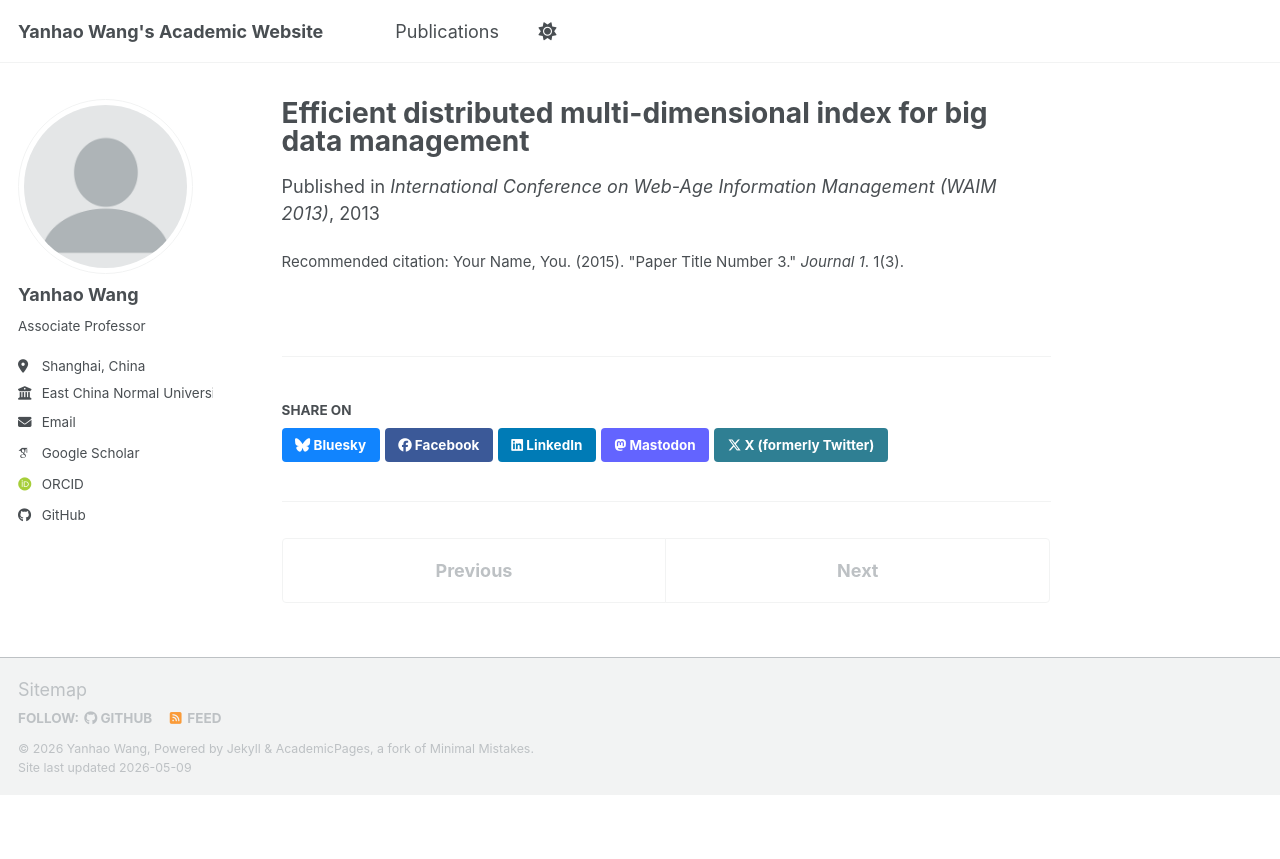
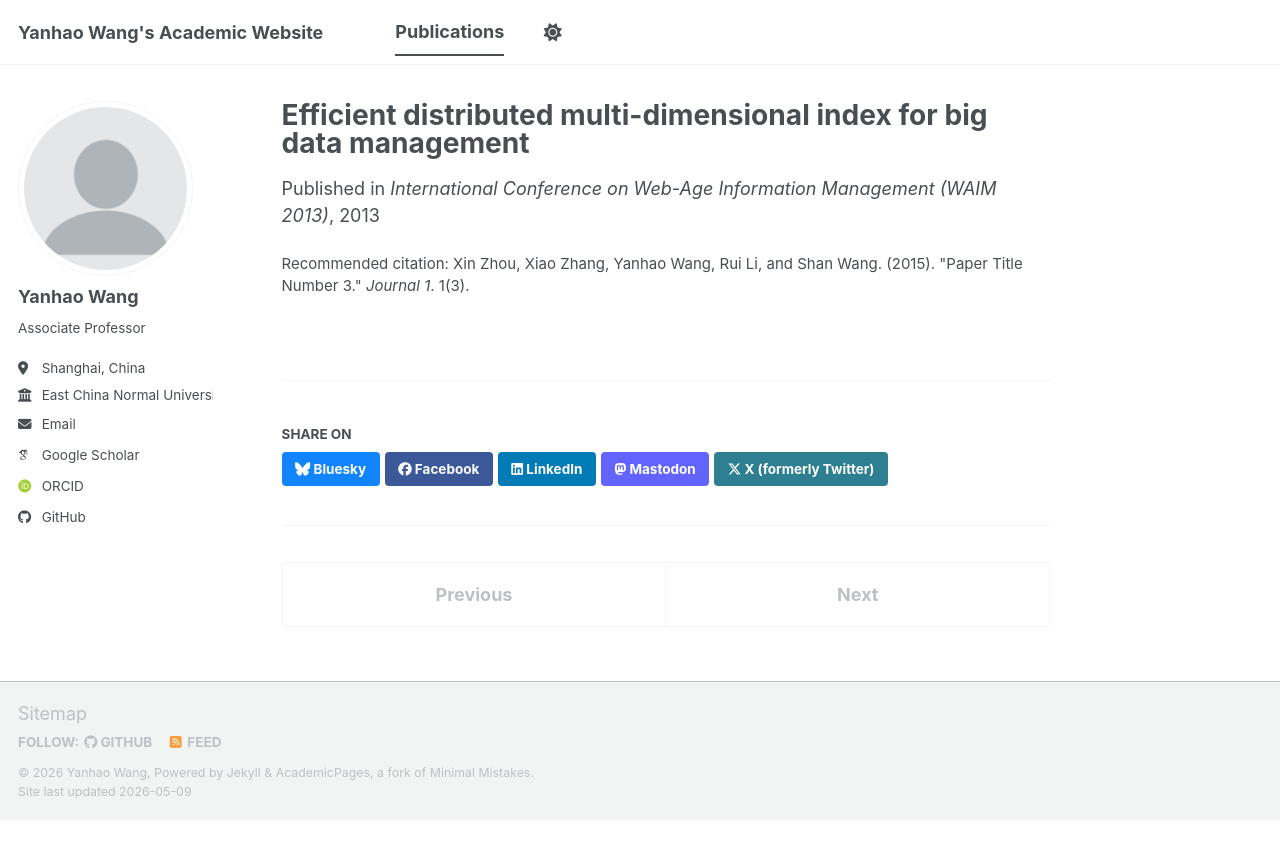
Before and after one commit to yhwang1990/yhwang1990.github.io, a Jekyll site: the page built from _publications/2013-WAIM.md, in a window 1280 px wide. Shown: the top 859 px of the page. Built offline with Jekyll 4.4.1, drawn with Linux system fonts in a browser that asks for light colours; some web fonts are replaced; a script bundle is joined from its source files by our own code; library files that are not in the unit come from our copies.

Commit message:
Update 2013-WAIM.md

```diff
--- a/_publications/2013-WAIM.md
+++ b/_publications/2013-WAIM.md
@@ -2,8 +2,7 @@
 title: "Efficient distributed multi-dimensional index for big data management"
 collection: publications
 category: conferences
-permalink: /publication/2013-WAIM
 date: 2013-06-01
 venue: 'International Conference on Web-Age Information Management (WAIM 2013)'
-citation: 'Your Name, You. (2015). &quot;Paper Title Number 3.&quot; <i>Journal 1</i>. 1(3).'
+citation: 'Xin Zhou, Xiao Zhang, Yanhao Wang, Rui Li, and Shan Wang. (2015). &quot;Paper Title Number 3.&quot; <i>Journal 1</i>. 1(3).'
 ---
```
